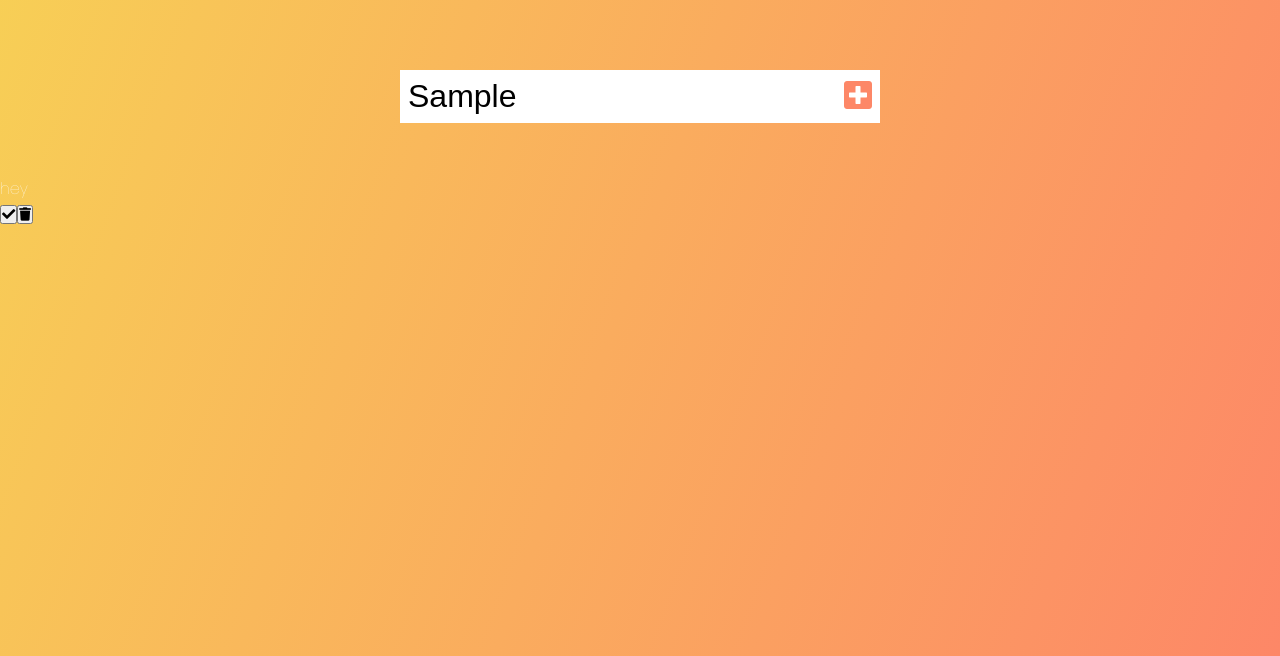
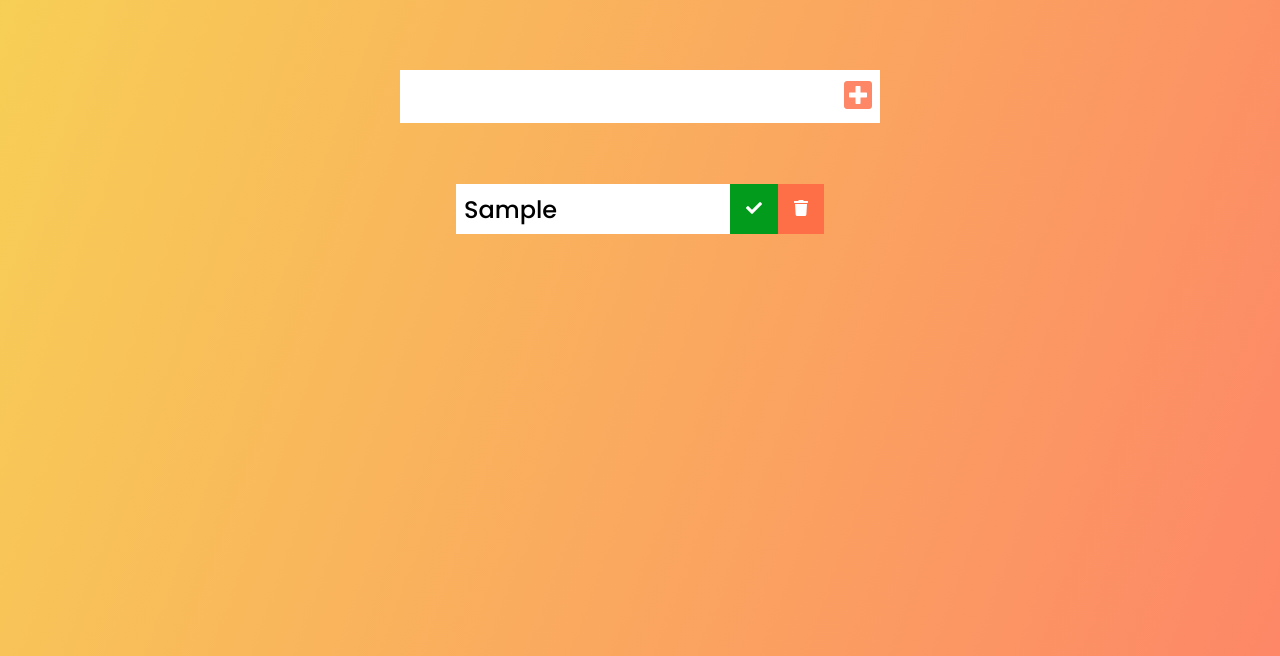
Before and after one commit to lucaspires-source/to-dolist, a plain HTML site: page index.html in a window 1280 px wide. Both pictures are taken after typing "Sample" into the empty fields and a click on the button 858 px from the left and 240 px from the top of the page. Shown: the part 144-800 px from the top of the page. Drawn offline with Linux system fonts and the light colour scheme.

Commit message:
buttons are now functional

```diff
--- a/app.js
+++ b/app.js
@@ -4,7 +4,7 @@ const todoList = document.querySelector(".todo-list")
 
 
 todoButton.addEventListener("click", addTodo);
-
+todoList.addEventListener("click", deleteCheck)
 
 
 function addTodo(event){
@@ -15,7 +15,7 @@ function addTodo(event){
 
 
     const newTodo = document.createElement('li')
-    newTodo.innerText="hey"
+    newTodo.innerText= todoInput.value
     newTodo.classList.add("todo-item")
     todoDiv.appendChild(newTodo)
 
@@ -26,10 +26,27 @@ function addTodo(event){
 
     const trashButton = document.createElement("button")
     trashButton.innerHTML= '<i class= "fas fa-trash"></i>'
-    trashButton.classList.add("complete-btn")
+    trashButton.classList.add("trash-btn")
     todoDiv.appendChild(trashButton)
 
 
 
     todoList.appendChild(todoDiv)
+
+    todoInput.value="";
 }
+
+function deleteCheck (e) {
+ const item = e.target
+
+ if(item.classList[0] === "trash-btn"){
+     const todo = item.parentElement
+     todo.remove()
+ }
+
+ if(item.classList[0] === "complete-btn"){
+    const todo = item.parentElement
+    todo.classList.toggle("completed")
+}
+
+}
--- a/index.html
+++ b/index.html
@@ -3,7 +3,7 @@
 <head>
     <meta charset="UTF-8">
     <meta name="viewport" content="width=device-width, initial-scale=1.0">
-    <link href="https://fonts.googleapis.com/css2?family=Poppins:wght@100&display=swap" rel="stylesheet">
+    <link href="https://fonts.googleapis.com/css2?family=Poppins:wght@500&display=swap" rel="stylesheet">
     <link rel="stylesheet" href="https://cdnjs.cloudflare.com/ajax/libs/font-awesome/5.14.0/css/all.min.css" integrity="sha512-1PKOgIY59xJ8Co8+NE6FZ+LOAZKjy+KY8iq0G4B3CyeY6wYHN3yt9PW0XpSriVlkMXe40PTKnXrLnZ9+fkDaog==" crossorigin="anonymous" />
     <link rel="stylesheet" href="./style.css"/>
     <title>Todo List</title>
--- a/style.css
+++ b/style.css
@@ -48,3 +48,63 @@ form button:hover{
     color:white
 
 }
+
+
+.todo-container{
+    display:flex;
+    justify-content: center;
+    align-items: center;
+}
+
+
+.todo-list{
+    min-width:30%;
+    list-style:none;
+}
+
+
+.todo{
+    margin:0.5rem;
+    background:white;
+    color:black;
+    font-size:1.5rem;
+    display:flex;
+    justify-content: space-between;
+    align-items: center;
+    transition: all 0.5 ease;
+}
+
+.todo li{
+    flex:1;
+}
+
+
+.trash-btn,
+.complete-btn{
+    background: #ff6f47;
+    color:white;
+    border:none;
+    padding: 1rem;
+    cursor:pointer;
+    font-size:1rem;
+}
+
+.complete-btn{
+    background: #029b1c;
+}
+
+.todo-item{
+    padding:  0rem 0.5rem;
+}
+
+
+.fa-trash,
+.fa-check{
+    pointer-events: none;
+}
+
+
+.completed{
+    text-decoration: line-through;
+    opacity: 0.5;
+}
```
